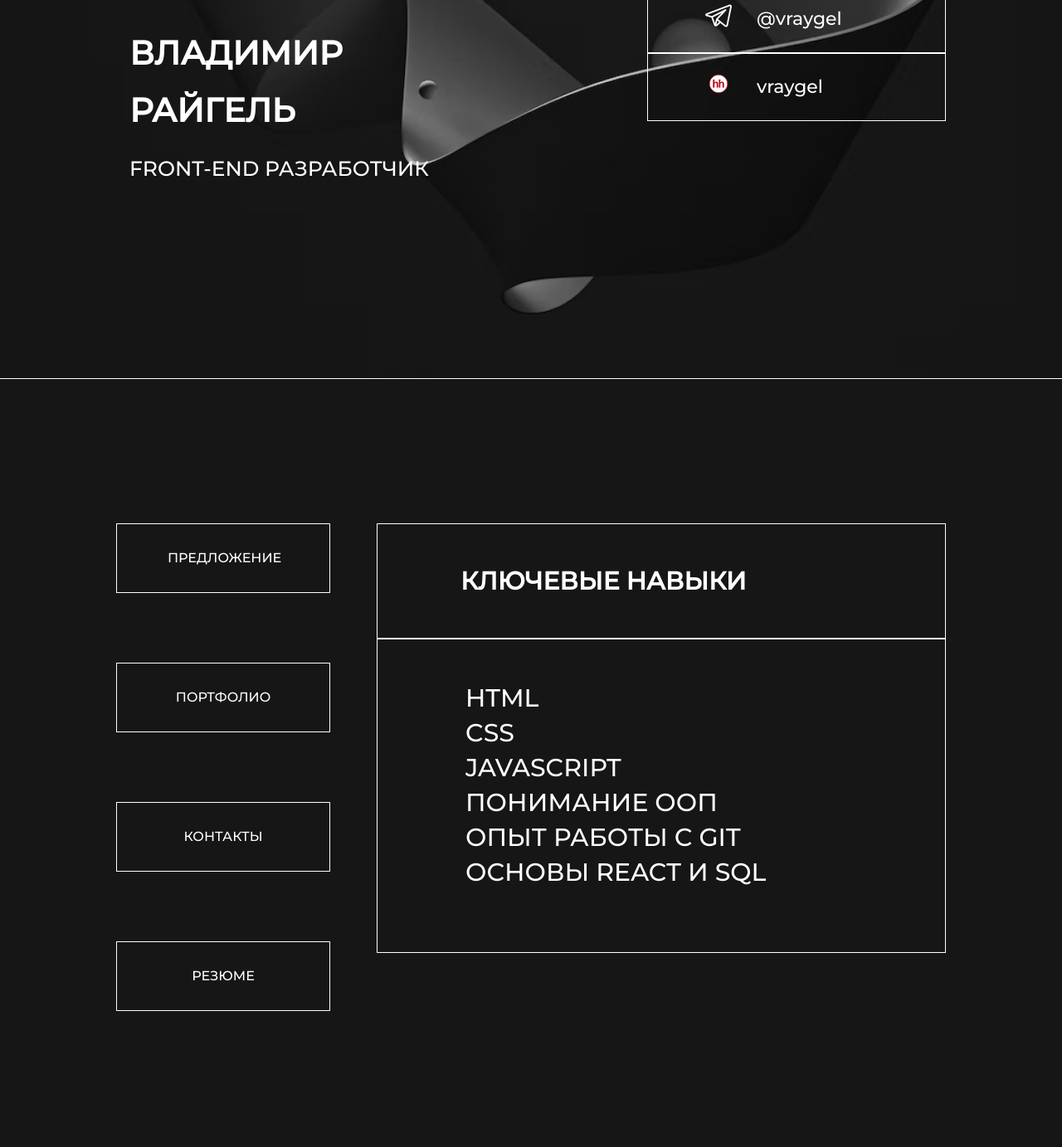
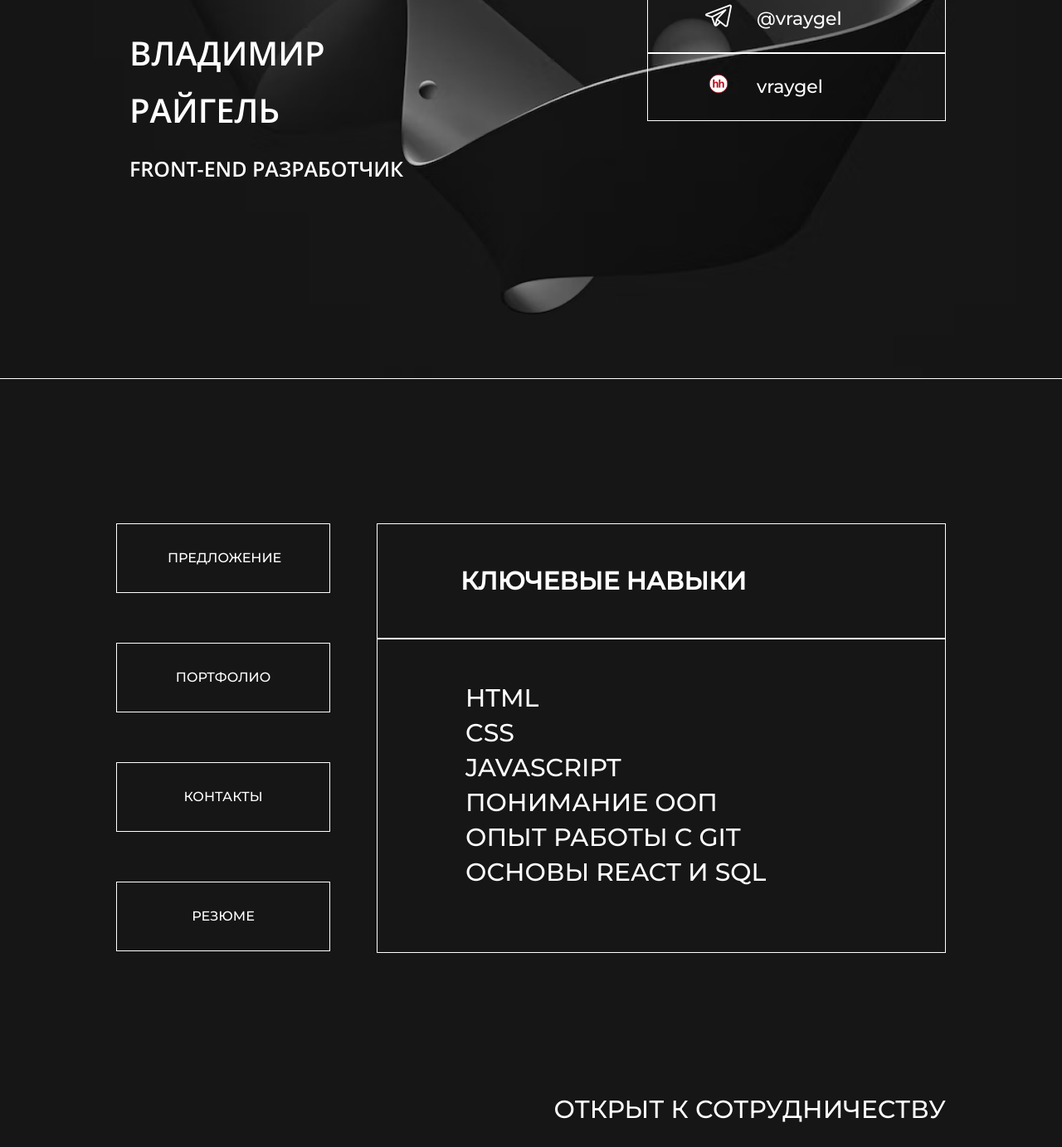
Before and after one commit to Vraygel/vraygel.site, a plain HTML site: page index.html in a window 1280 px wide. Shown: the part 343-1726 px from the top of the page at 83% size. Drawn offline with Linux system fonts and the light colour scheme.

Commit message:
изменил ширфт

```diff
--- a/style.css
+++ b/style.css
@@ -25,6 +25,7 @@ html {
 }
 
 body {
+    /* font-family: 'Montserrat'; */
     background-color: #161616;
     width: 48rem;
     margin: 0 auto;
@@ -82,7 +83,7 @@ span {
 }
 
 .logo_h1 h1 {
-    font-family: 'Montserrat';
+    font-family: 'Semibold';
     font-style: normal;
     line-height: 1.233;
 }
@@ -194,7 +195,7 @@ span {
     text-align: center;
     border: 1px solid #FFFFFF;
     padding: 1.033rem 2.033rem;
-    margin-bottom: 2.8rem;
+    margin-bottom: 2rem;
 }
 
 .skills_wrap {
@@ -257,6 +258,7 @@ footer {
 }
 
 .wrap_content {
+    font-family: 'Semibold';
     display: flex;
     justify-content: space-between;
     padding-top: 2.567rem;
```
